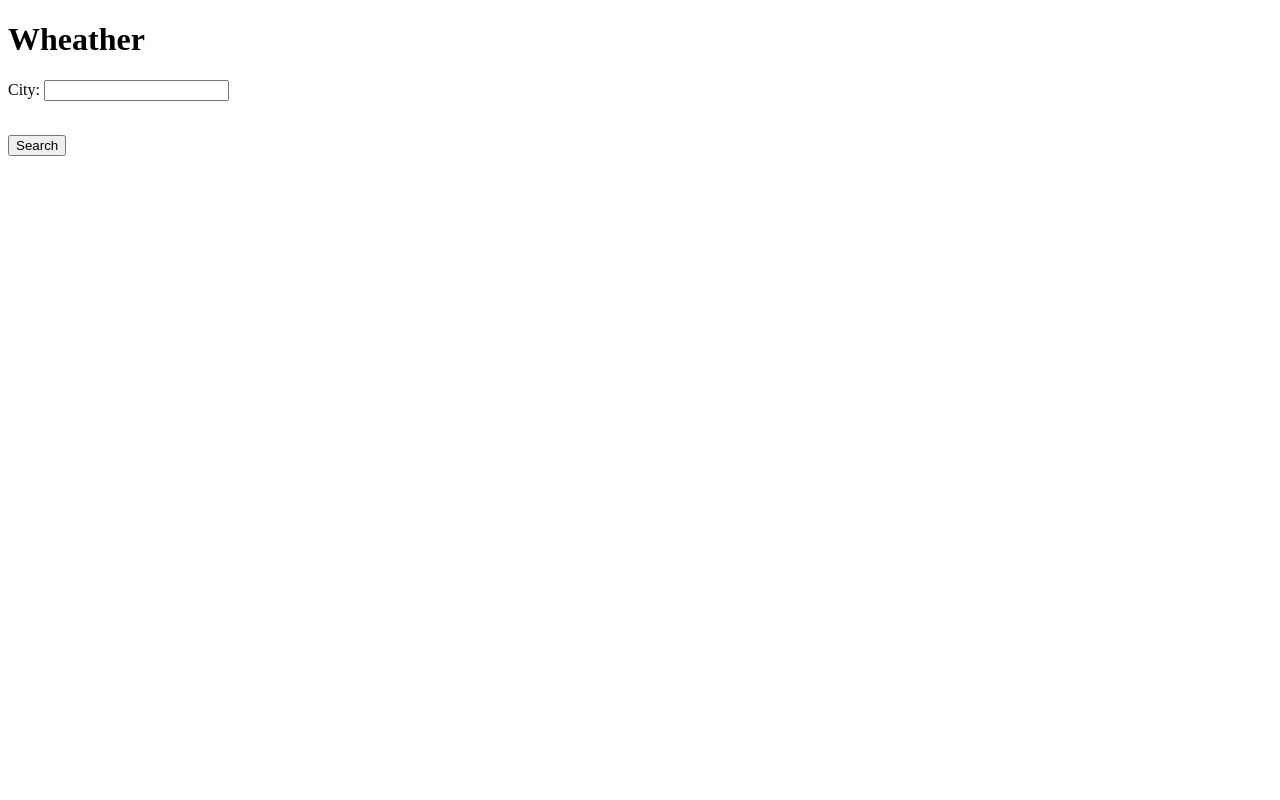
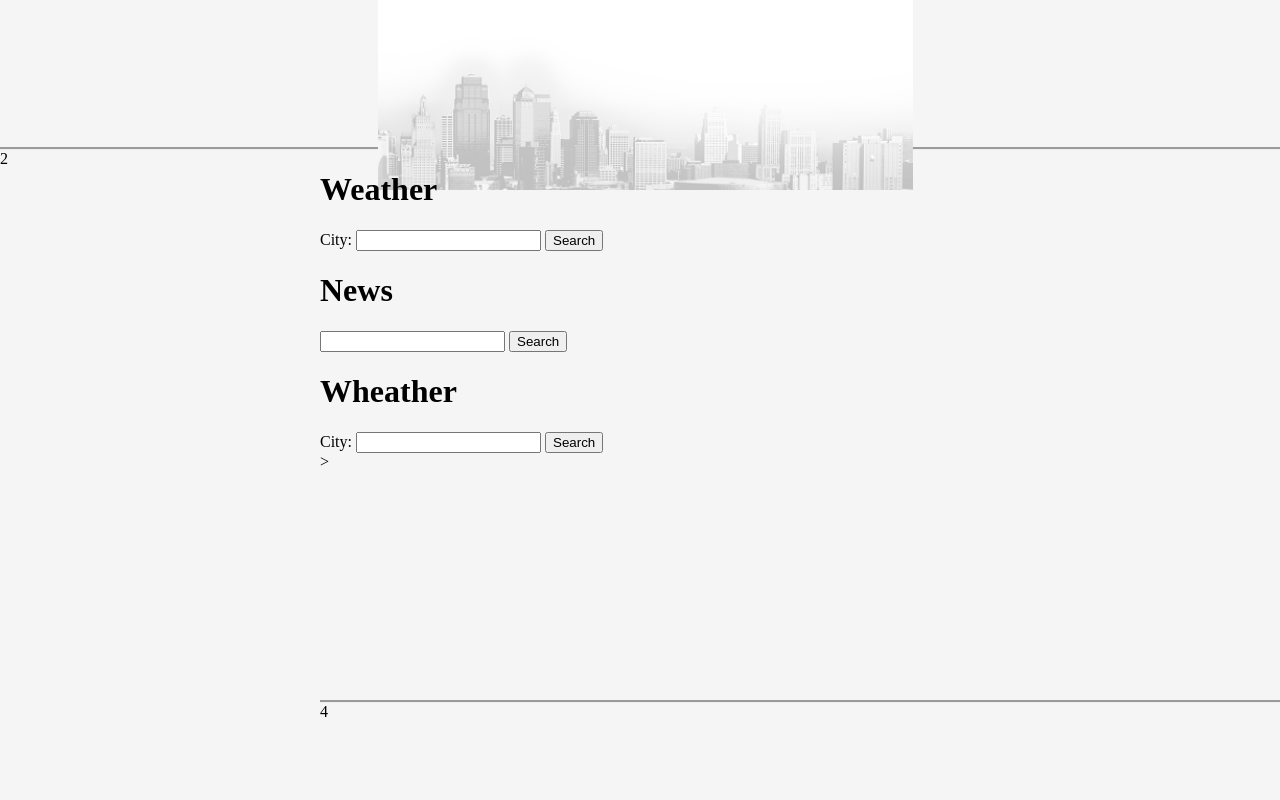
Before and after one commit to AleksandraZuchewicz/Your_Dashboard, a plain HTML site: page yourDashboardApp.html in a window 1280 px wide. Drawn offline with Linux system fonts and the light colour scheme.

Commit message:
Created grid leyout for the webside

```diff
--- /dev/null
+++ b/assets/styles/gridCss.css
@@ -0,0 +1,36 @@
+html,
+body {
+    width: 100vw;
+    min-height: 100vh;
+    margin: 0;
+    padding: 0;
+    background-color: whitesmoke;
+}
+
+body {
+    display: grid;
+    grid-template-rows: 150px auto 100px;
+    grid-template-columns: minmax(200px, 3fr) 9fr;
+    grid-template-areas: "header header" "nav    content" "nav    footer";
+}
+
+header {
+    display: grid;
+    grid-template-columns: repeat(3, 1fr);
+    grid-area: header;
+    border-bottom: groove;
+}
+
+img {
+    min-width: 100%;
+    min-height: 100%;
+    object-fit: cover
+}
+
+nav {
+    grid-area: nav;
+}
+
+footer {
+    border-top: groove;
+}
--- a/yourDashboardApp.html
+++ b/yourDashboardApp.html
@@ -6,28 +6,68 @@
     <meta name="viewport" content="width=device-width, initial-scale=1.0">
     <meta http-equiv="X-UA-Compatible" content="ie=edge">
     <title>Your Dashboard</title>
-
+    <link rel="stylesheet" href="assets/styles/gridCss.css">
 </head>
 
 <body>
-    <div class="container">
+    <header>
+        <div></div>
+        <div>
+            <img src="assets/styles/welcomeImage.png" alt="London">
+        </div>
+
+    </header>
+    <nav> 2 </nav>
+    <main>
+        <div class="container" id="weather">
+            <div class="header">
+                <h1>Weather</h1>
+            </div>
+            <div class="searchEngine">
+                City: <input id="city"></input>
+
+
+                <button id="searchButton">Search</button>
+            </div>
+            <div class="result">
+                <div class="photo">
+                </div>
+            </div>
+        </div>
+        <div class="container" id="news">
+            <div class="header">
+                <h1>News</h1>
+            </div>
+            <div class="searchEngine">
+                <input id="city"></input>
+
+                <button id="searchButton">Search</button>
+            </div>
+            <div class="result">
+                <div class="photo">
+                </div>
+            </div>
+        </div>
+        <div class="container" id="wheader">
             <div class="header">
                 <h1>Wheather</h1>
             </div>
             <div class="searchEngine">
-            <p>City: <input id="city"></input>
-            </p>
-            <br/>
+                City: <input id="city"></input>
+
+
                 <button id="searchButton">Search</button>
             </div>
             <div class="result">
                 <div class="photo">
-
                 </div>
             </div>
         </div>
-
+        </div>
+        </div>>
+    </main>
+    <footer> 4 </footer>
 </body>
-<script src="assets/scripts/api.js"></script>
+<script src="assets/scripts/weatherApi.js"></script>
 
 </html>
```
Also changed, not shown: assets/scripts/weatherApi.js (renamed from assets/scripts/api.js, +11 -1 lines), assets/styles/welcomeImage.png (added). Lines whose indentation alone changed are shown as unchanged.
